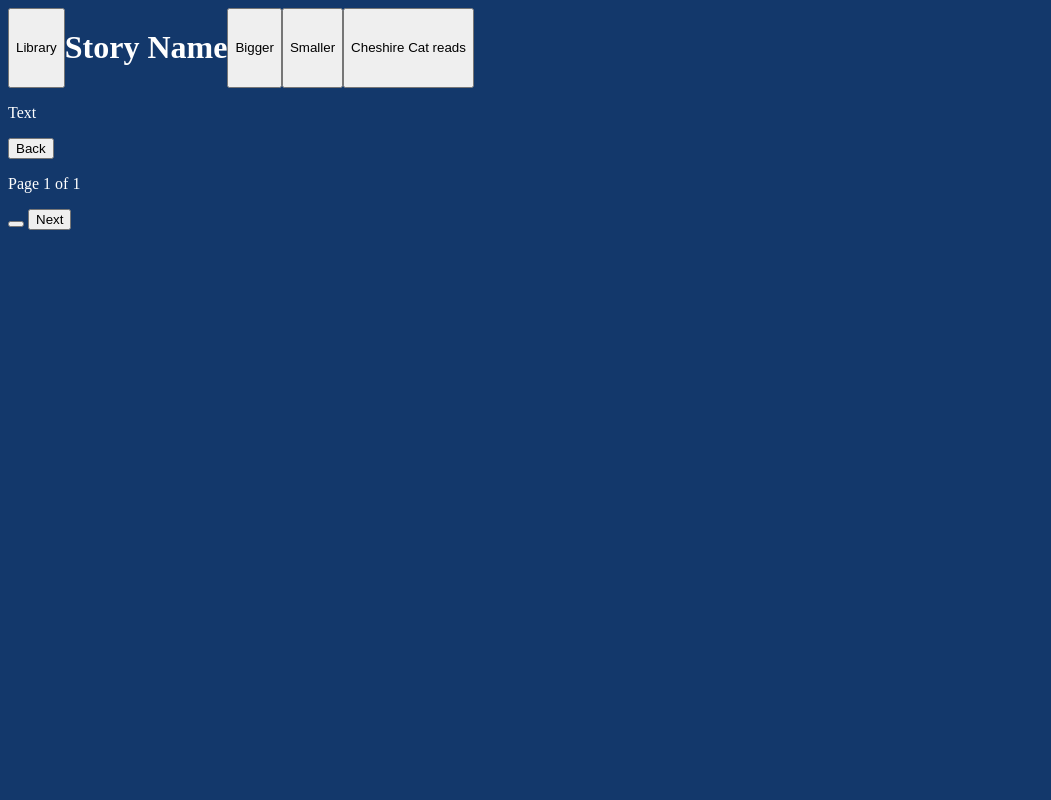
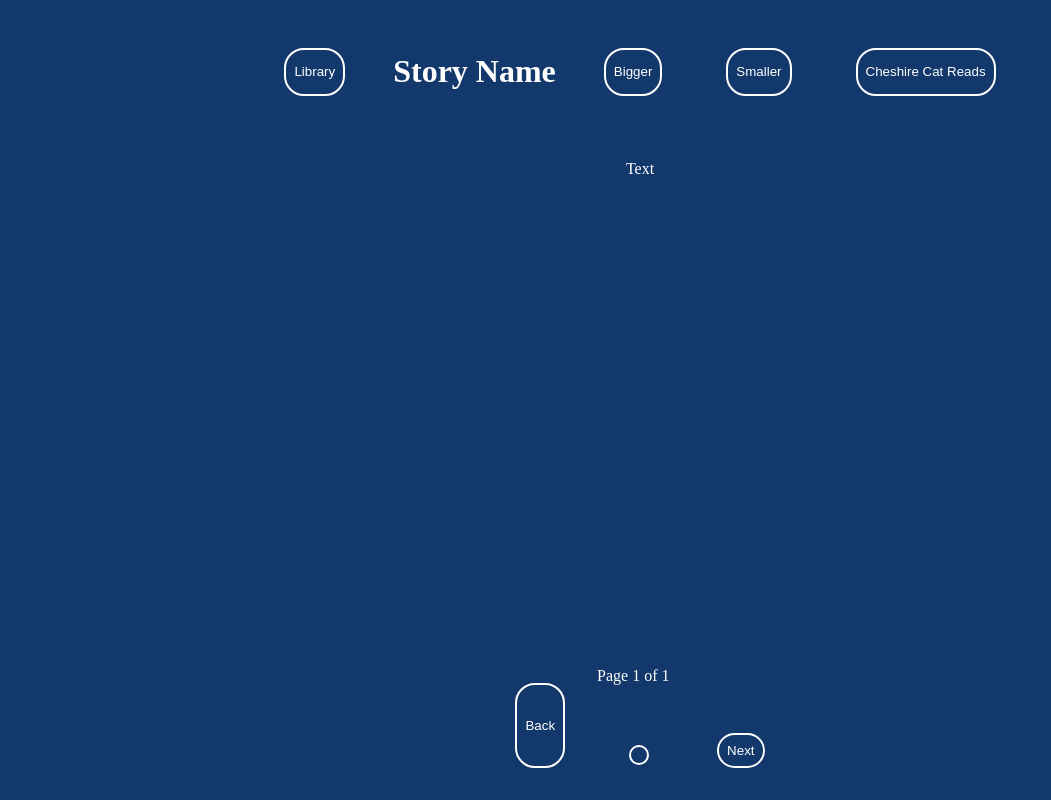
Before and after one commit to nabihai1/wonder, a plain HTML site: page frontend/story.html in a window 1280 px wide. Shown: the whole page, without its empty margins (0-1051 px from the left). Drawn offline with Linux system fonts and the light colour scheme.

Commit message:
Added more styling to story.html

```diff
--- a/frontend/story.html
+++ b/frontend/story.html
@@ -12,18 +12,18 @@
         <h1>Story Name</h1>
         <button>Bigger</button>
         <button>Smaller</button>
-        <button>Cheshire Cat reads</button>
+        <button>Cheshire Cat Reads</button>
     </div>
     <div class="main">
         <p>Text</p>
     </div>
-    <div class="'footer">
+    <footer class="footer">
         <button>Back</button>
         <div class="page-indicator">
             <p>Page 1 of 1</p>
             <button></button>
             <button>Next</button>
         </div>
-    </div>
+    </footer>
 </body>
 </html>
--- a/frontend/styles.css
+++ b/frontend/styles.css
@@ -3,12 +3,39 @@ body {
     flex-direction: column;
     background: #13386B;
     color: white;
+    justify-content: center;
+    align-items: center;
+    height: 100vh;
+    margin: 0;
 }
 
 .header {
     display: flex;
+    margin: 1rem;
+}
+
+.main {
+    flex: 1;
 }
 
 .footer {
     display: flex;
 }
+
+button {
+    background: transparent;
+    color: white;
+    outline: none;
+    border: 2px solid white;
+    border-radius: 20px;
+    padding: 0.5rem;
+    margin: 2rem;
+}
+
+button:hover {
+    cursor: pointer;
+}
+
+h1 {
+    padding: 1rem;
+}
```
